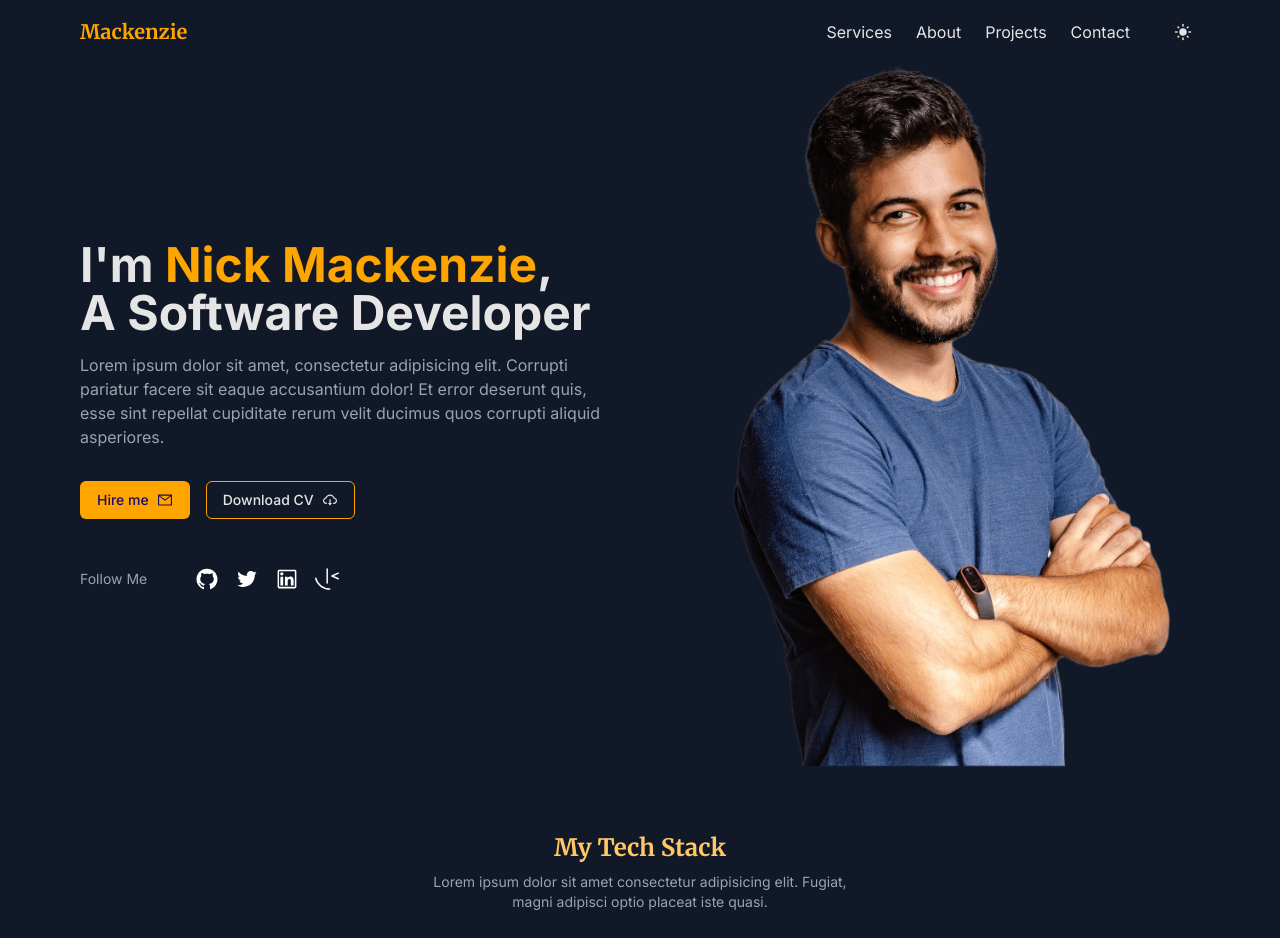
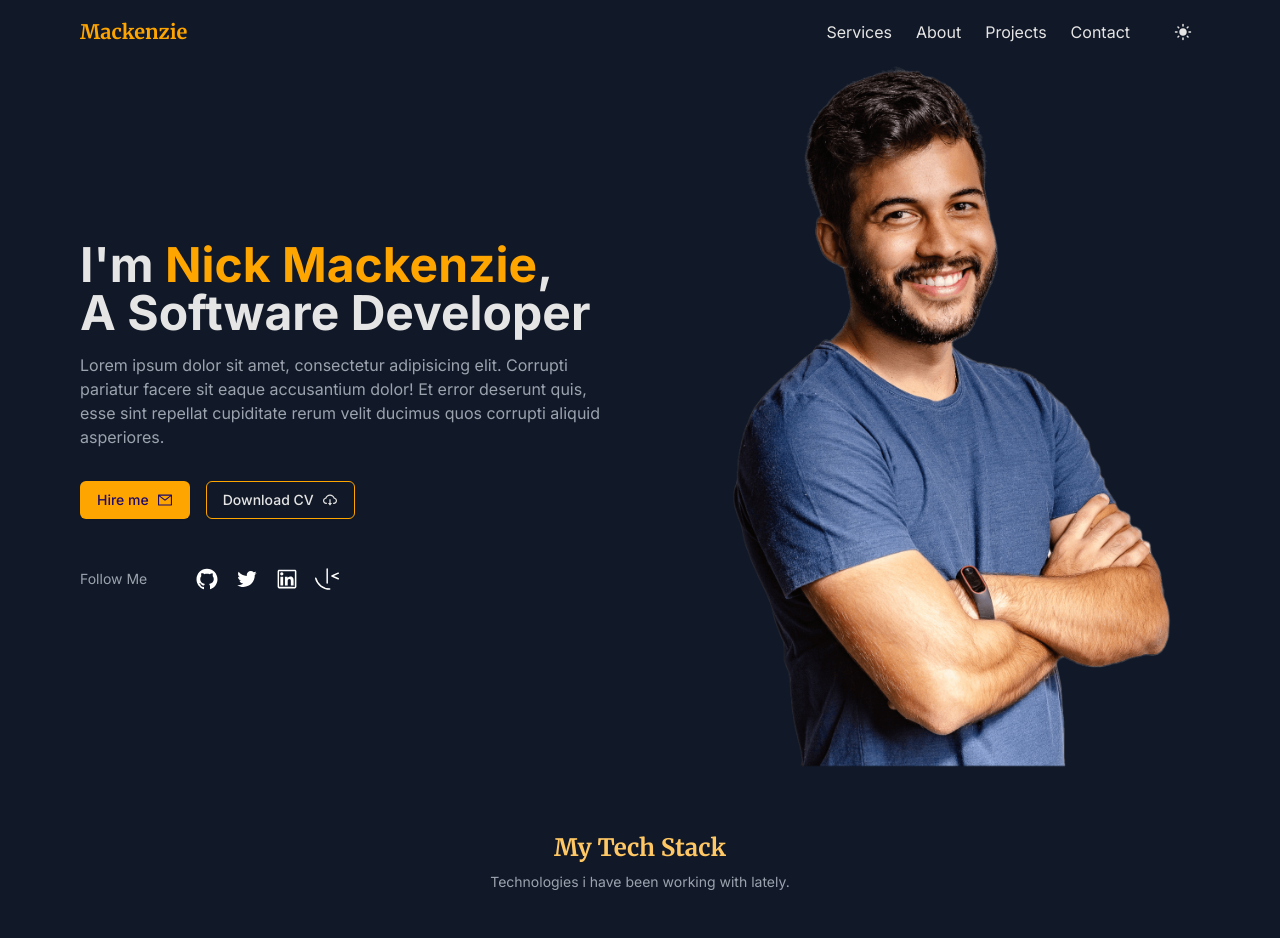
Before and after one commit to nckmackenzie/portfolio, a React (Vite) app: page / in a window 1280 px wide. Shown: the top 938 px of the page. Built offline with nearby package versions, Linux system fonts and the light colour scheme.

Commit message:
change description for TechStack section

```diff
--- a/src/components/home/techstack/TechStack.jsx
+++ b/src/components/home/techstack/TechStack.jsx
@@ -7,8 +7,7 @@ function TechStack() {
     <Section
       title="My Tech Stack"
       lgPadding
-      description="Lorem ipsum dolor sit amet consectetur adipisicing elit. Fugiat, magni
-  adipisci optio placeat iste quasi."
+      description="Technologies i have been working with lately."
     >
       <div className="mt-8 md:mt-12 grid grid-cols-2 md:grid-cols-5 gap-4 md:gap-8">
         {myTechStacks.length > 0 &&
```
